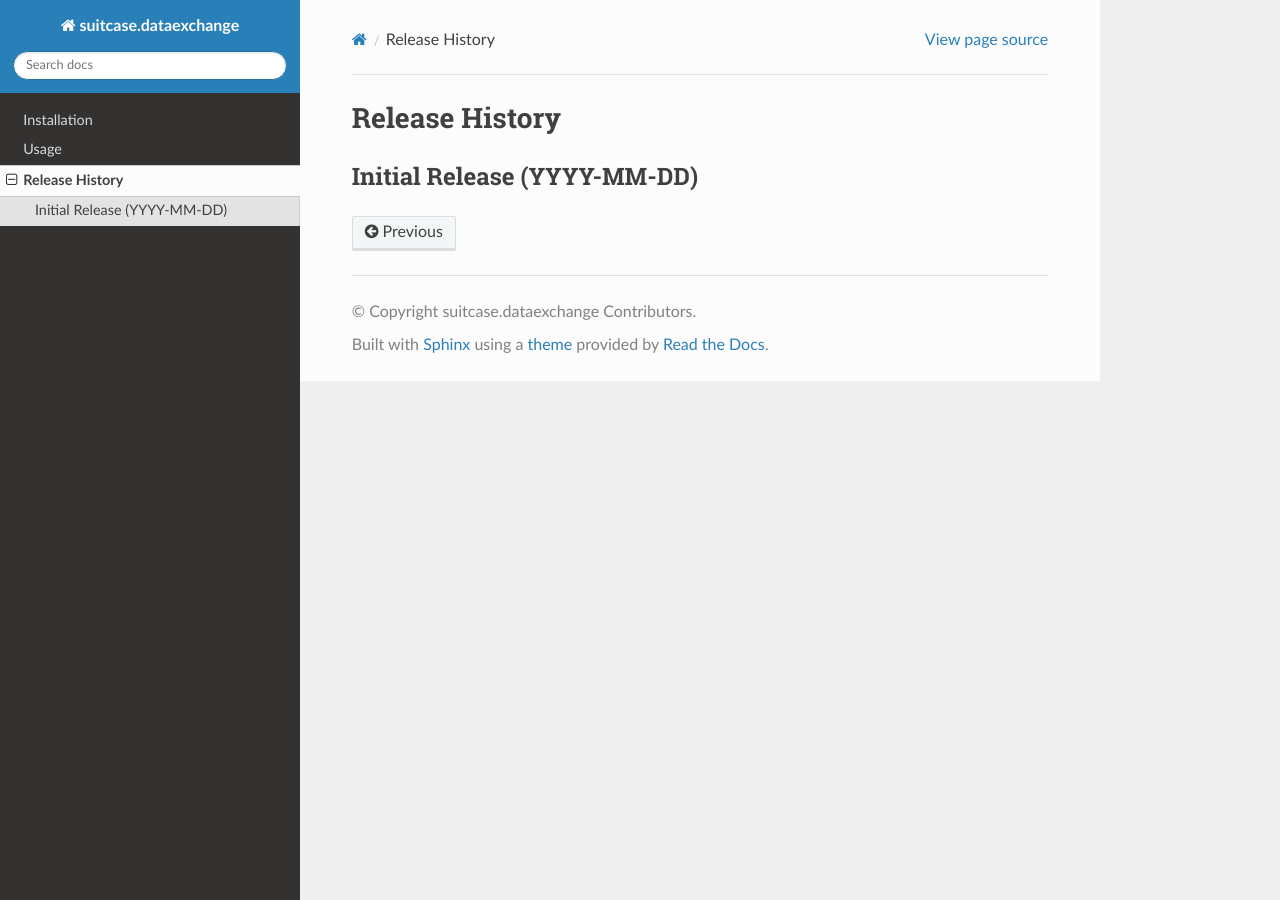
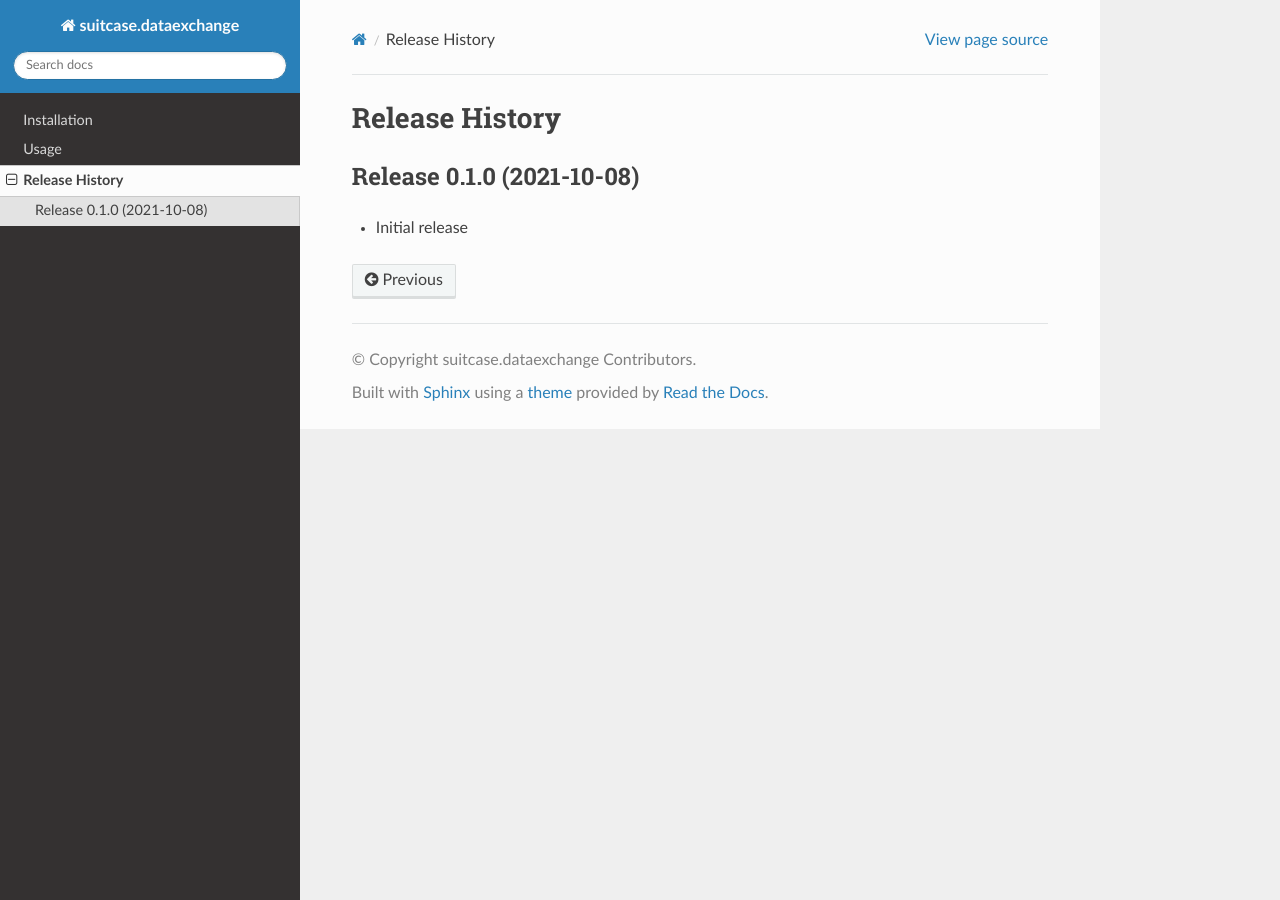
Before and after one commit to bluesky/suitcase-dataexchange, a Sphinx documentation site: the page built from docs/source/release-history.rst, in a window 1280 px wide. Built offline with Sphinx 7.4.7 and the Read the Docs theme 2.0.0, drawn with Linux system fonts in a browser that asks for light colours.

Commit message:
Release notes for intial release 0.1.0

```diff
--- a/docs/source/release-history.rst
+++ b/docs/source/release-history.rst
@@ -2,5 +2,7 @@
 Release History
 ===============
 
-Initial Release (YYYY-MM-DD)
-----------------------------
+Release 0.1.0 (2021-10-08)
+--------------------------
+
+- Initial release
```
